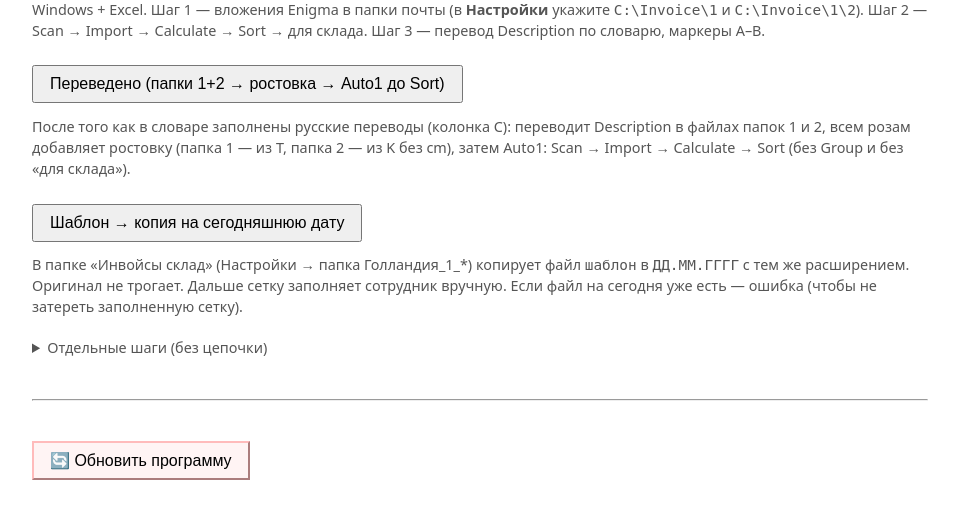
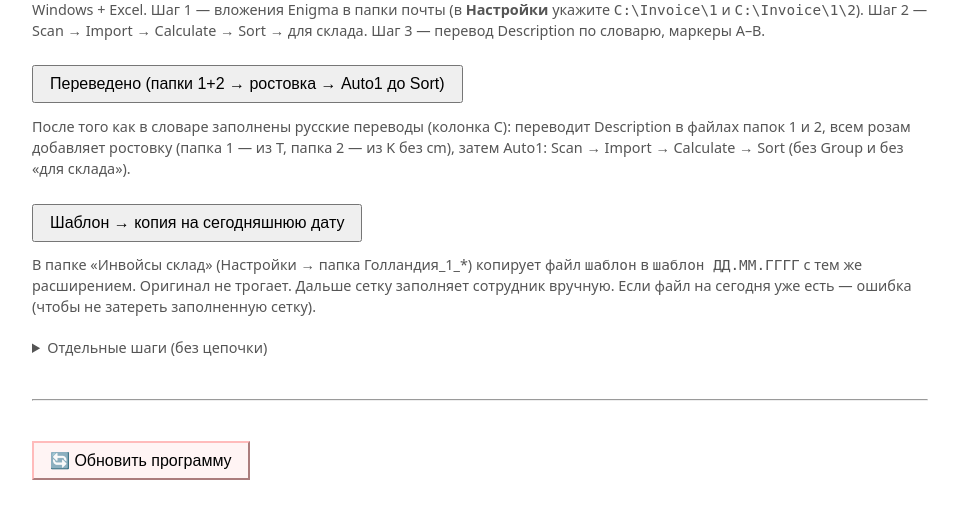
Before and after one commit to andrewkumbula/cvetopt, a FastAPI app: page / in a window 1280 px wide. Shown: the part 428-940 px from the top of the page, without its empty margins (160-1119 px from the left). Run offline with FastAPI, Linux system fonts and the light colour scheme; data that the repository does not hold is empty; parts of the project's set-up code (start-up, migrations or seed data) failed here and were passed over.

Commit message:
Name sklad template copy «шаблон ДД.ММ.ГГГГ» instead of date-only.
Co-authored-by: Cursor <cursoragent@cursor.com>

```diff
--- a/src/cvetopt/app.py
+++ b/src/cvetopt/app.py
@@ -436,7 +436,7 @@ async def run_holland_translated_route(request: Request):
 
 @app.post("/run/sklad-template-copy")
 async def run_sklad_template_copy_route(request: Request):
-    """Копия «шаблон» → «ДД.ММ.ГГГГ» в папке Инвойсы склад."""
+    """Копия «шаблон» → «шаблон ДД.ММ.ГГГГ» в папке Инвойсы склад."""
     busy = _reject_if_busy()
     if busy is not None:
         return busy
--- a/src/cvetopt/invoice/sklad_template.py
+++ b/src/cvetopt/invoice/sklad_template.py
@@ -18,9 +18,9 @@ def _default_log(_msg: str) -> None:
 
 
 def dated_template_name(on_date: date, *, suffix: str) -> str:
-    """Имя копии: ДД.ММ.ГГГГ + расширение шаблона (как у Голландия_1_)."""
+    """Имя копии: «шаблон ДД.ММ.ГГГГ» + расширение исходного файла."""
     ext = suffix if suffix.startswith(".") else f".{suffix}"
-    return f"{on_date.strftime('%d.%m.%Y')}{ext.lower()}"
+    return f"шаблон {on_date.strftime('%d.%m.%Y')}{ext.lower()}"
 
 
 def find_sklad_template(sklad_dir: Path) -> Path:
@@ -63,7 +63,7 @@ def copy_sklad_template_to_date(
     log: LogFn | None = None,
 ) -> Path:
     """
-    Копирует «шаблон» → «ДД.ММ.ГГГГ.<ext>» в той же папке.
+    Копирует «шаблон» → «шаблон ДД.ММ.ГГГГ.<ext>» в той же папке.
     Оригинал не трогает. Если файл на дату уже есть — ошибка (если не overwrite).
     """
     _lg = log or _default_log
--- a/src/cvetopt/scrapers/sklad_template_copy.py
+++ b/src/cvetopt/scrapers/sklad_template_copy.py
@@ -14,7 +14,7 @@ from cvetopt.invoice.sklad_template import copy_sklad_template_to_date
 
 
 async def run_sklad_template_copy_job(job_id: str, env: EnvSettings) -> None:
-    """Копия «шаблон» → «ДД.ММ.ГГГГ» в папке Инвойсы склад (ручное заполнение сетки дальше)."""
+    """Копия «шаблон» → «шаблон ДД.ММ.ГГГГ» в папке Инвойсы склад (ручное заполнение сетки дальше)."""
     yaml_cfg = env.yaml_config()
     runtime = load_runtime_settings(env)
     sklad_dir = resolve_holland_sklad_dir(
--- a/src/cvetopt/ui/templates/index.html
+++ b/src/cvetopt/ui/templates/index.html
@@ -224,7 +224,7 @@
       </form>
       <p class="muted" style="margin:0.35rem 0 0 0;font-size:0.9rem;">
         В папке «Инвойсы склад» (Настройки → папка Голландия_1_*) копирует файл
-        <code>шаблон</code> в <code>ДД.ММ.ГГГГ</code> с тем же расширением.
+        <code>шаблон</code> в <code>шаблон ДД.ММ.ГГГГ</code> с тем же расширением.
         Оригинал не трогает. Дальше сетку заполняет сотрудник вручную.
         Если файл на сегодня уже есть — ошибка (чтобы не затереть заполненную сетку).
       </p>
@@ -616,8 +616,8 @@
     <ol>
       <li>Находит в корне папки склада файл с именем <strong>шаблон</strong> (регистр не важен).</li>
       <li><strong>Копирует</strong> его (оригинал остаётся).</li>
-      <li>Имя копии: <code>ДД.ММ.ГГГГ</code> + то же расширение, например
-        <code>31.08.2026.xlsx</code>.</li>
+      <li>Имя копии: <code>шаблон ДД.ММ.ГГГГ</code> + то же расширение, например
+        <code>шаблон 31.08.2026.xlsx</code>.</li>
       <li>Если такой файл уже есть — <strong>ошибка</strong>, чтобы не затереть заполненную сетку.</li>
     </ol>
     <h4>Что дальше вручную</h4>
```
